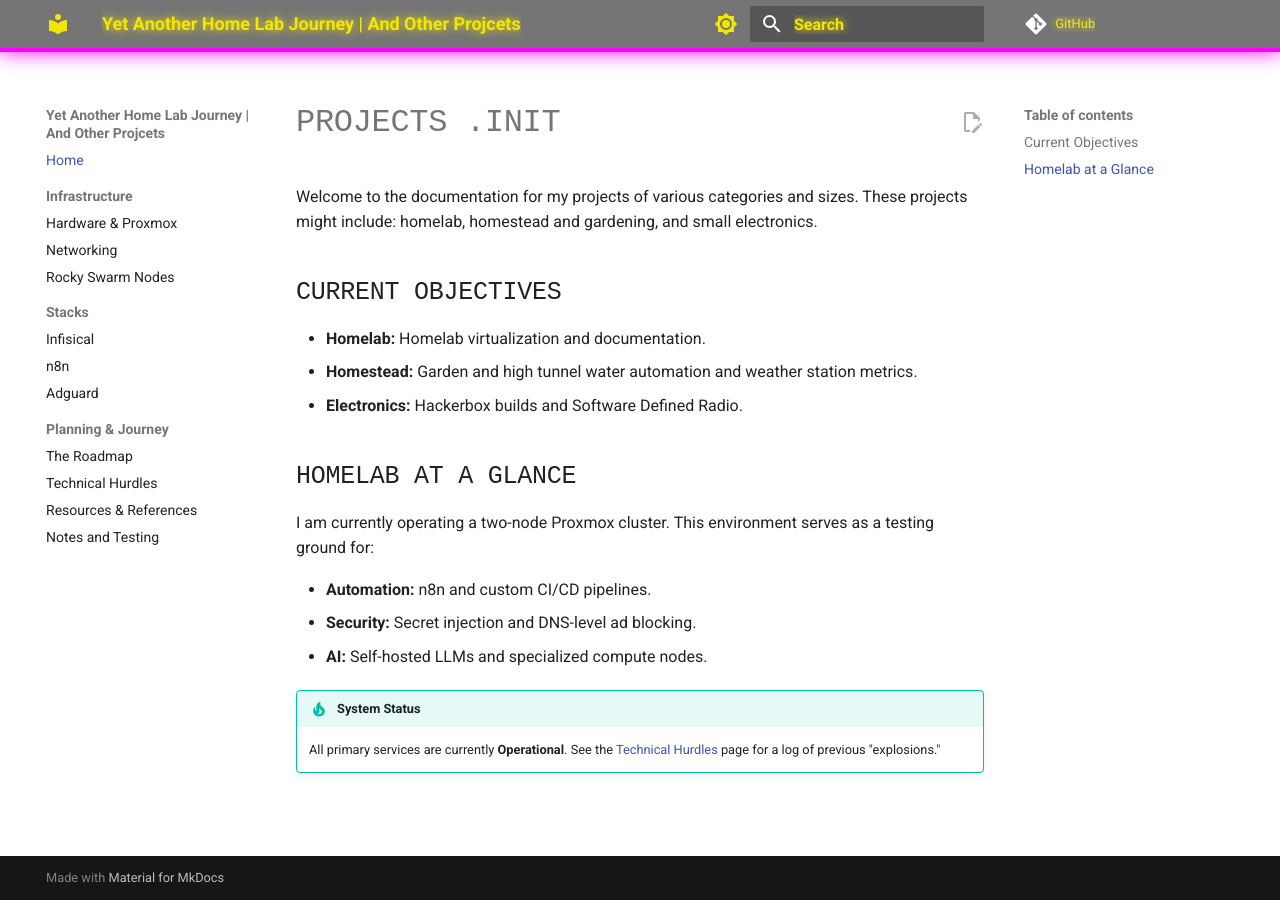
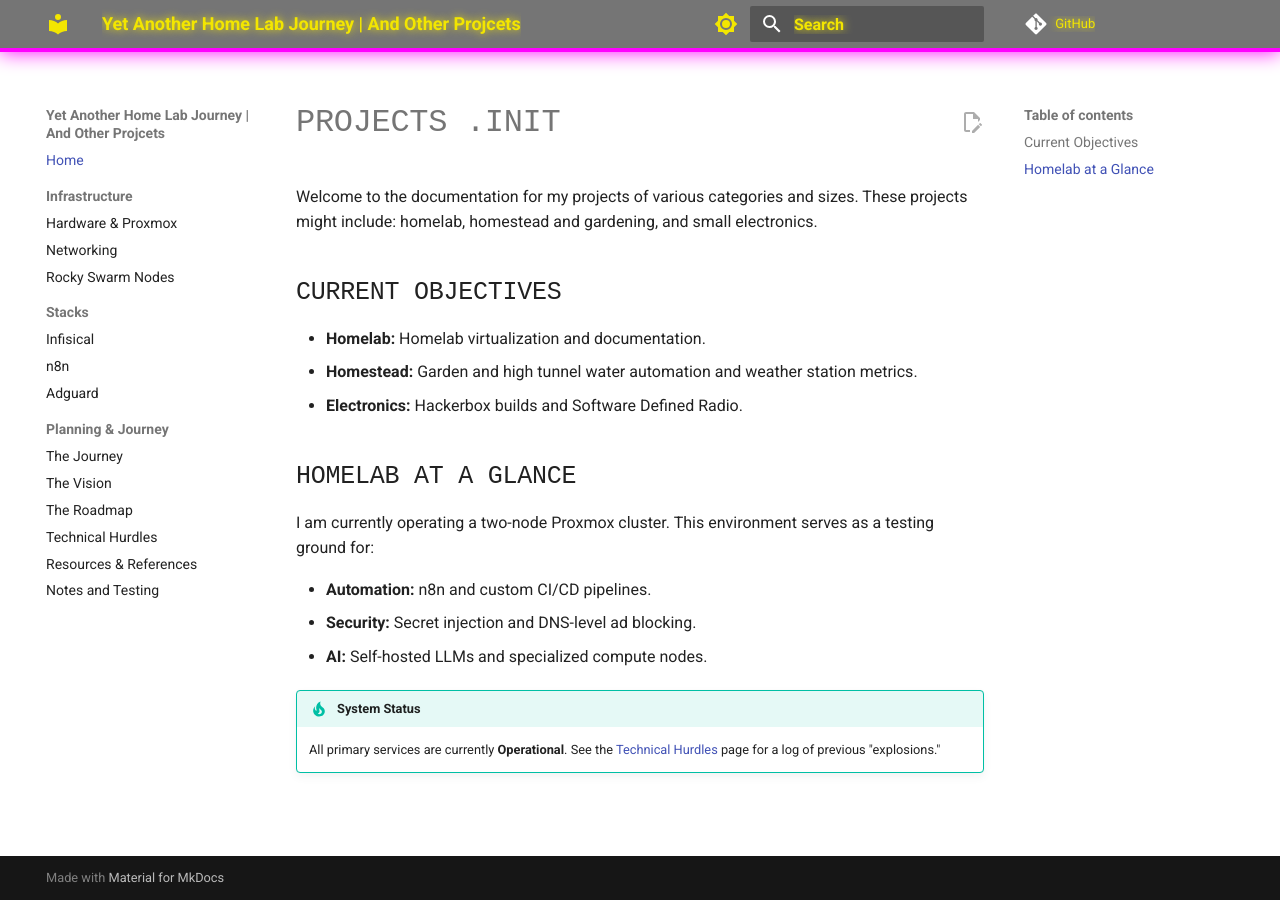
Before and after one commit to EncryptedFunk/EncryptedFunk.github.io, an MkDocs documentation site: the page built from docs/index.md, in a window 1280 px wide. Built offline with MkDocs 1.6.1 and Material for MkDocs 9.7.7, drawn with Linux system fonts in a browser that asks for light colours; comment, search, counter and statistics services are not loaded.

Commit message:
Add new vision entry to Planning & Journey section in mkdocs.yml

```diff
--- a/mkdocs.yml
+++ b/mkdocs.yml
@@ -77,6 +77,8 @@ nav:
     - n8n: stacks/n8n.md
     - Adguard: stacks/adguard.md
   - Planning & Journey:
+      - The Journey: journey/journals/2026_04_29.md
+      - The Vision: journey/vision.md
       - The Roadmap: journey/roadmap.md
       - Technical Hurdles: journey/hurdles.md
       - Resources & References: journey/resources.md
```
